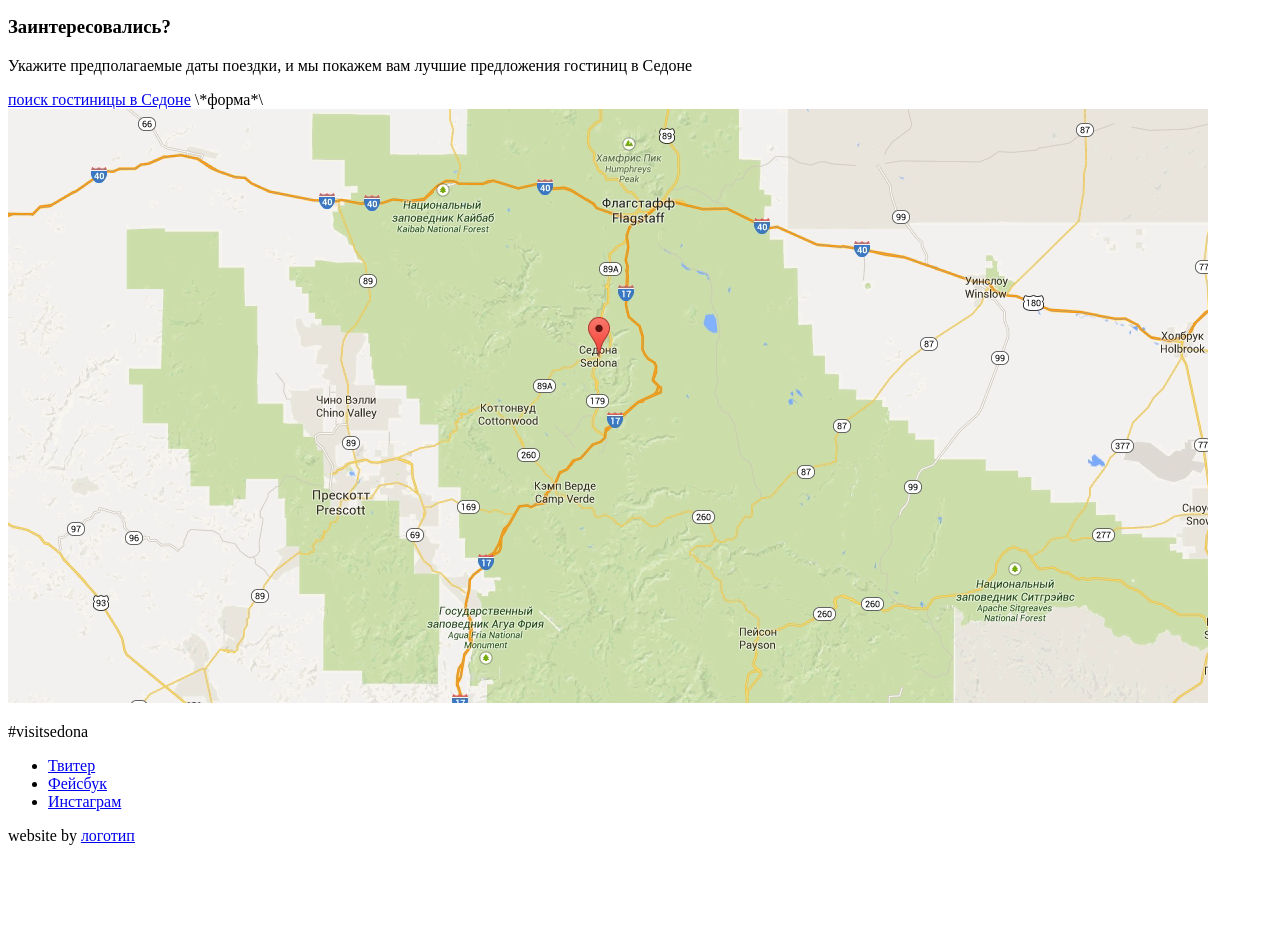
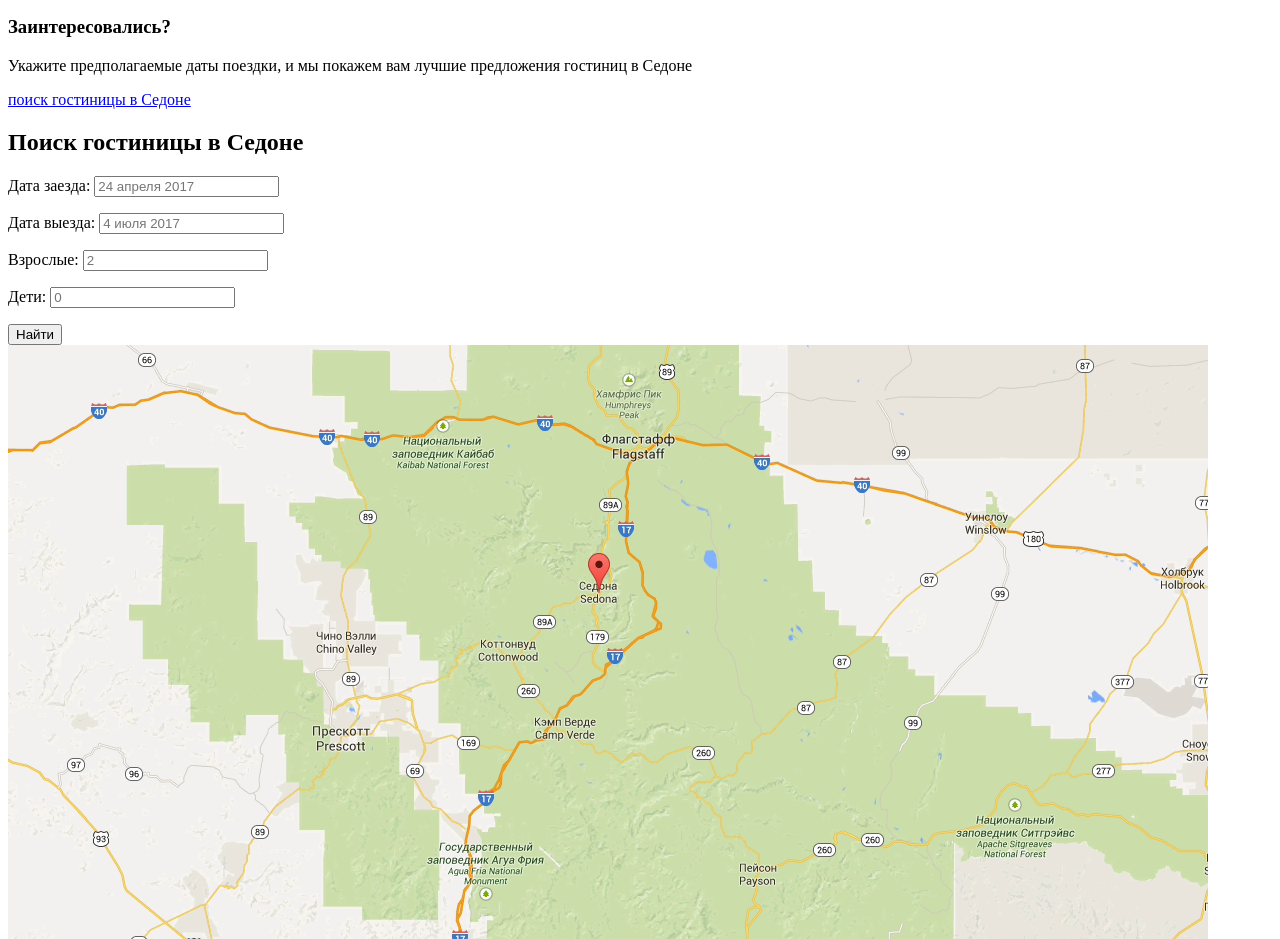
Before and after one commit to mna25hope/915421-sedona-26, a plain HTML site: page index.html in a window 1280 px wide. Shown: the part 1660-2599 px from the top of the page. Before the commit the page ends 2521 px from the top, so only its background shows below. Drawn offline with Linux system fonts and the light colour scheme.

Commit message:
Личный проект: продолжаем разметку доступность

```diff
--- a/index.html
+++ b/index.html
@@ -90,7 +90,27 @@
         гостиниц в Седоне
       </p>
       <a href="#">поиск гостиницы в Седоне</a>
-      \*форма*\
+      <section class="modal modal-search">
+          <h2 class="visually-hidden">Поиск гостиницы в Седоне</h2>
+          <form class="hotel-form" action="https://echo.htmlacademy.ru" method="post">
+            <p class="hotel-item hotel-item-one">
+              <label for="hotel-date-in">Дата заезда:</label>
+              <input class="in" id="hotel-date-in" type="text" name="date-in" value="" placeholder="24 апреля 2017">
+            </p>
+            <p class="hotel-item hotel-item-two">
+              <label for="hotel-date-out">Дата выезда:</label>
+              <input class="out" id="hotel-date-out" type="text" name="date-out" value="" placeholder="4 июля 2017">
+            </p>
+            <p class="hotel-item hotel-item-three">
+              <label class="adult" for="hotel-number-adult">Взрослые:</label>
+              <input class="number" id="hotel-number-adult" type="text" name="adult" value="" placeholder="2">
+            </p>
+            <p class="hotel-item hotel-item-four">
+              <label class="children" for="hotel-number-children">Дети:</label>
+              <input class="number" id="hotel-number-children" type="text" name="children" value="" placeholder="0">
+            </p>
+            <button class="button button-search" type="submit">Найти</button>
+          </form>
       <img src="img/map.png" aria-label="карта" />
     </main>
     <footer>
```
Also changed, not shown: catalog.html (+6 -12 lines).
